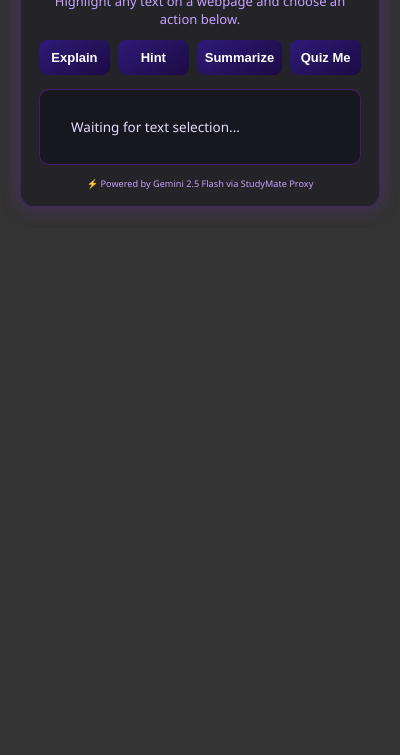
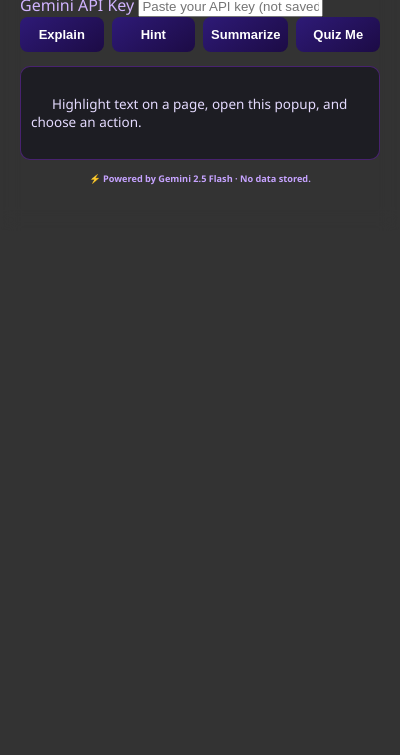
Before and after one commit to NamitaShastri/StudyMate-Lite, a browser extension: page popup.html in a window 400 px wide. Shown: the part 89-844 px from the top of the page. Drawn offline with Linux system fonts and the light colour scheme.

Commit message:
Update popup layout and API key input

```diff
--- a/popup.html
+++ b/popup.html
@@ -7,9 +7,10 @@
   <link rel="stylesheet" href="popup.css" />
 </head>
 <body>
-  <div class="container glass">
+  <div class="container">
     <h2>StudyMate (Lite)</h2>
-    <p class="info">Highlight any text on a webpage and choose an action below.</p>
+    <label for="apiKey">Gemini API Key</label>
+    <input id="apiKey" type="password" placeholder="Paste your API key (not saved)" />
 
     <div class="buttons">
       <button id="explainBtn">Explain</button>
@@ -19,12 +20,11 @@
     </div>
 
     <div id="result" class="result">
-      Waiting for text selection...
+      Highlight text on a page, open this popup, and choose an action.
     </div>
 
     <div class="footer">
-      <small>⚡ Powered by Gemini 2.5 Flash via StudyMate Proxy</small><br />
-      <!-- <small>No user API key required.</small> -->
+      <small><b>⚡ Powered by Gemini 2.5 Flash · No data stored. </b></small>
     </div>
   </div>
 
```
